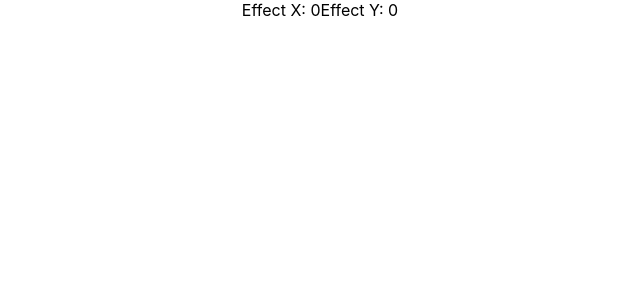
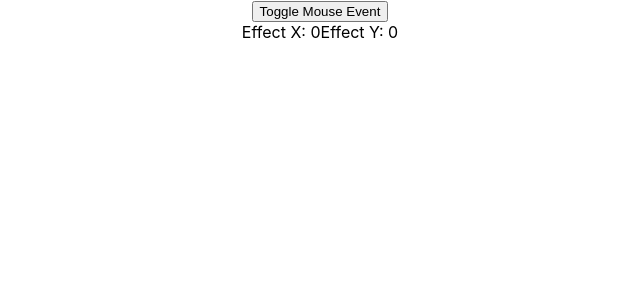
Before and after one commit to nirajmohanrana/react-hooks, a React (Create React App) app: page / in a window 1280 px wide. Shown: the top 300 px of the page, without its empty margins (320-960 px from the left). Built offline with nearby package versions, Linux system fonts and the light colour scheme.

Commit message:
useEffect 4th

```diff
--- a/src/App.js
+++ b/src/App.js
@@ -1,11 +1,12 @@
 import "./App.css";
 // import EffectCounter2 from "./components/useEffect/EffectCounter2";
-import EffectMouse from "./components/useEffect/EffectMouse";
+// import EffectMouse from "./components/useEffect/EffectMouse";
+import EffectMouseContainer from "./components/useEffect/EffectMouseContainer";
 
 function App() {
   return (
     <div className="App">
-      <EffectMouse />
+      <EffectMouseContainer />
     </div>
   );
 }
--- a/src/components/useEffect/EffectMouse.js
+++ b/src/components/useEffect/EffectMouse.js
@@ -13,6 +13,11 @@ function EffectMouse() {
   useEffect(() => {
     console.log("useEffect called");
     window.addEventListener("mousemove", logMousePosition);
+
+    return () => {
+      console.log("Component unmounted");
+      window.removeEventListener("mousemove", logMousePosition);
+    };
   }, []);
 
   return (
--- /dev/null
+++ b/src/components/useEffect/EffectMouseContainer.js
@@ -0,0 +1,15 @@
+import React, { useState } from "react";
+import EffectMouse from "./EffectMouse";
+
+function EffectMouseContainer() {
+  const [display, setDisplay] = useState(true);
+
+  return (
+    <div>
+      <button onClick={() => setDisplay(!display)}>Toggle Mouse Event</button>
+      {display && <EffectMouse />}
+    </div>
+  );
+}
+
+export default EffectMouseContainer;
```
Also changed, not shown: 1 other file (tests, documents, lock files or other folders).
